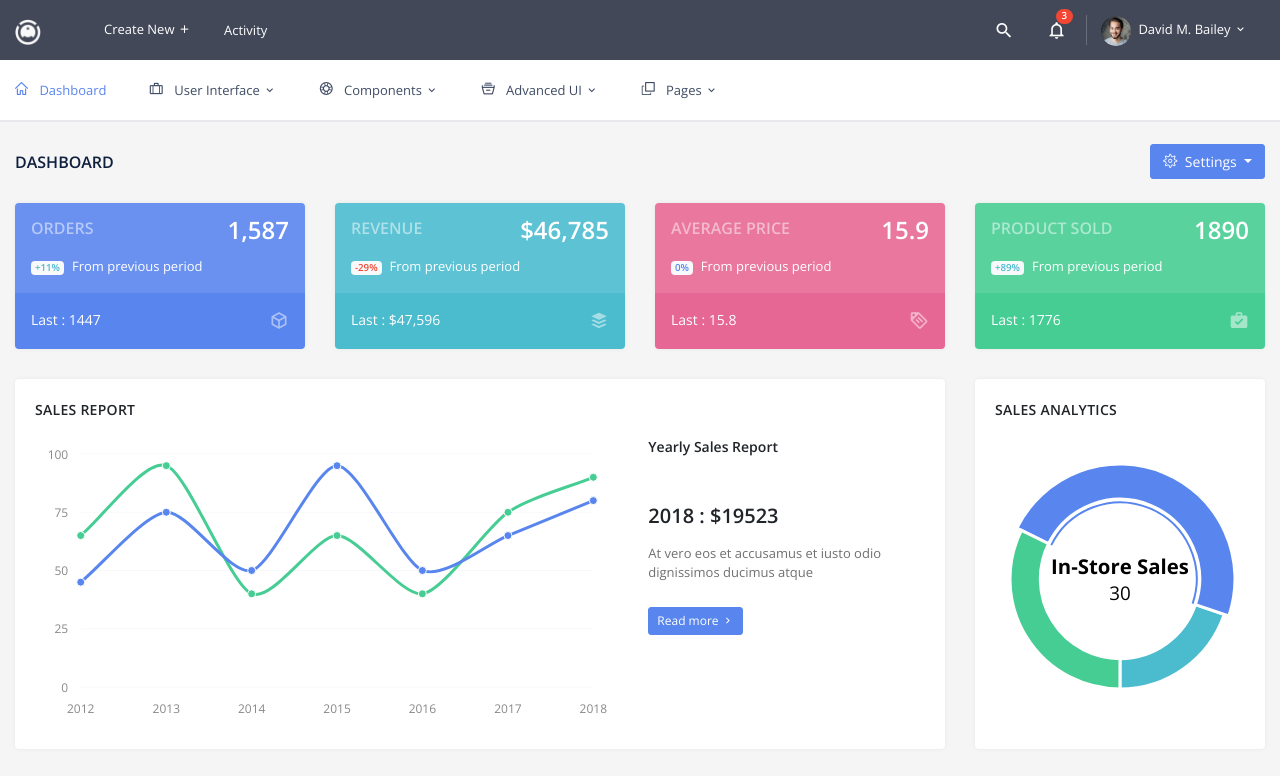
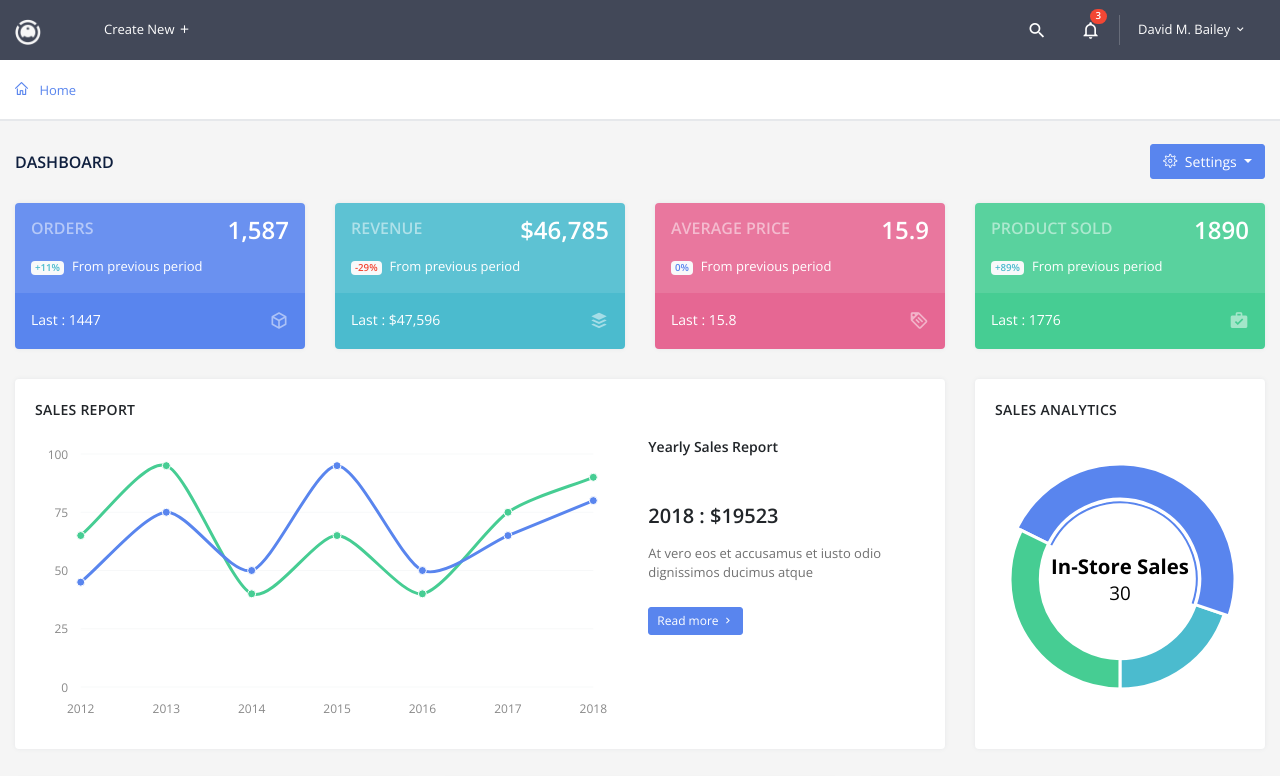
Before and after one commit to krkfrontend/service-dashboard, a plain HTML site: page index.html in a window 1280 px wide. Shown: the top 776 px of the page. Drawn offline with nearby package versions, Linux system fonts and the light colour scheme.

Commit message:
clean code

```diff
--- a/index.html
+++ b/index.html
@@ -7,12 +7,12 @@
       name="viewport"
       content="width=device-width,initial-scale=1,user-scalable=0,minimal-ui"
     />
-    <title>Zinzer - Responsive Bootstrap 4 Admin Dashboard</title>
+    <title>Service DashBoard</title>
     <meta content="Admin Dashboard" name="description" />
     <meta content="ThemeDesign" name="author" />
     <meta http-equiv="X-UA-Compatible" content="IE=edge" />
     <!-- App Icons -->
-    <link rel="shortcut icon" href="assets/images/favicon.ico" />
+   <!--  <link rel="shortcut icon" href="assets/images/favicon.ico" /> -->
     <!-- morris css -->
     <link rel="stylesheet" href="assets/css/morris.css" />
     <!-- App css -->
@@ -61,20 +61,20 @@
                     aria-expanded="false"
                     >Create New <i class="mdi mdi-plus"></i
                   ></a>
-                  <div class="dropdown-menu dropdown-menu-animated">
+                  <!-- <div class="dropdown-menu dropdown-menu-animated">
                     <a class="dropdown-item" href="#">Action</a>
                     <a class="dropdown-item" href="#">Another action</a>
                     <a class="dropdown-item" href="#">Something else here</a>
                     <div class="dropdown-divider"></div>
                     <a class="dropdown-item" href="#">Separated link</a>
-                  </div>
+                  </div> -->
                 </li>
-                <li class="list-inline-item notification-list">
+               <!--  <li class="list-inline-item notification-list">
                   <a href="#" class="nav-link waves-effect">Activity</a>
-                </li>
+                </li> -->
               </ul>
               <!-- Search input -->
-              <div class="search-wrap" id="search-wrap">
+              <!-- <div class="search-wrap" id="search-wrap">
                 <div class="search-bar">
                   <input
                     class="search-input"
@@ -88,7 +88,7 @@
                     ><i class="mdi mdi-close-circle"></i
                   ></a>
                 </div>
-              </div>
+              </div> -->
               <ul class="list-inline ml-auto mb-0">
                 <!-- notification-->
                 <li class="list-inline-item dropdown notification-list">
@@ -207,10 +207,10 @@
                     role="button"
                     aria-haspopup="false"
                     aria-expanded="false"
-                    ><img
+                    ><!-- <img
                       src="assets/images/users/avatar-6.jpg"
                       alt="user"
-                      class="rounded-circle" />
+                      class="rounded-circle" /> -->
                     <span class="d-none d-md-inline-block ml-1"
                       >David M. Bailey
                       <i class="mdi mdi-chevron-down"></i></span
@@ -221,7 +221,7 @@
                     <a class="dropdown-item" href="#"
                       ><i class="dripicons-user text-muted"></i> Profile</a
                     >
-                    <a class="dropdown-item" href="#"
+                    <!-- <a class="dropdown-item" href="#"
                       ><i class="dripicons-wallet text-muted"></i> My Wallet</a
                     >
                     <a class="dropdown-item" href="#"
@@ -231,7 +231,7 @@
                     >
                     <a class="dropdown-item" href="#"
                       ><i class="dripicons-lock text-muted"></i> Lock screen</a
-                    >
+                    > -->
                     <div class="dropdown-divider"></div>
                     <a class="dropdown-item" href="#"
                       ><i class="dripicons-exit text-muted"></i> Logout</a
@@ -260,10 +260,10 @@
               <ul class="navigation-menu">
                 <li class="has-submenu">
                   <a href="index.html"
-                    ><i class="dripicons-home"></i> Dashboard</a
+                    ><i class="dripicons-home"></i> Home</a
                   >
                 </li>
-                <li class="has-submenu">
+               <!--  <li class="has-submenu">
                   <a href="#"
                     ><i class="dripicons-suitcase"></i> User Interface
                     <i class="mdi mdi-chevron-down mdi-drop"></i
@@ -309,8 +309,8 @@
                       </ul>
                     </li>
                   </ul>
-                </li>
-                <li class="has-submenu">
+                </li> -->
+               <!--  <li class="has-submenu">
                   <a href="#"
                     ><i class="dripicons-help"></i> Components
                     <i class="mdi mdi-chevron-down mdi-drop"></i
@@ -389,8 +389,8 @@
                       </ul>
                     </li>
                   </ul>
-                </li>
-                <li class="has-submenu">
+                </li> -->
+                <!-- <li class="has-submenu">
                   <a href="#"
                     ><i class="dripicons-archive"></i> Advanced UI
                     <i class="mdi mdi-chevron-down mdi-drop"></i
@@ -407,8 +407,8 @@
                     </li>
                     <li><a href="advanced-lightbox.html">Lightbox</a></li>
                   </ul>
-                </li>
-                <li class="has-submenu">
+                </li> -->
+                <!-- <li class="has-submenu">
                   <a href="#"
                     ><i class="dripicons-duplicate"></i> Pages
                     <i class="mdi mdi-chevron-down mdi-drop"></i
@@ -442,7 +442,7 @@
                       </ul>
                     </li>
                   </ul>
-                </li>
+                </li> -->
               </ul>
               <!-- End navigation menu -->
             </div>
```
